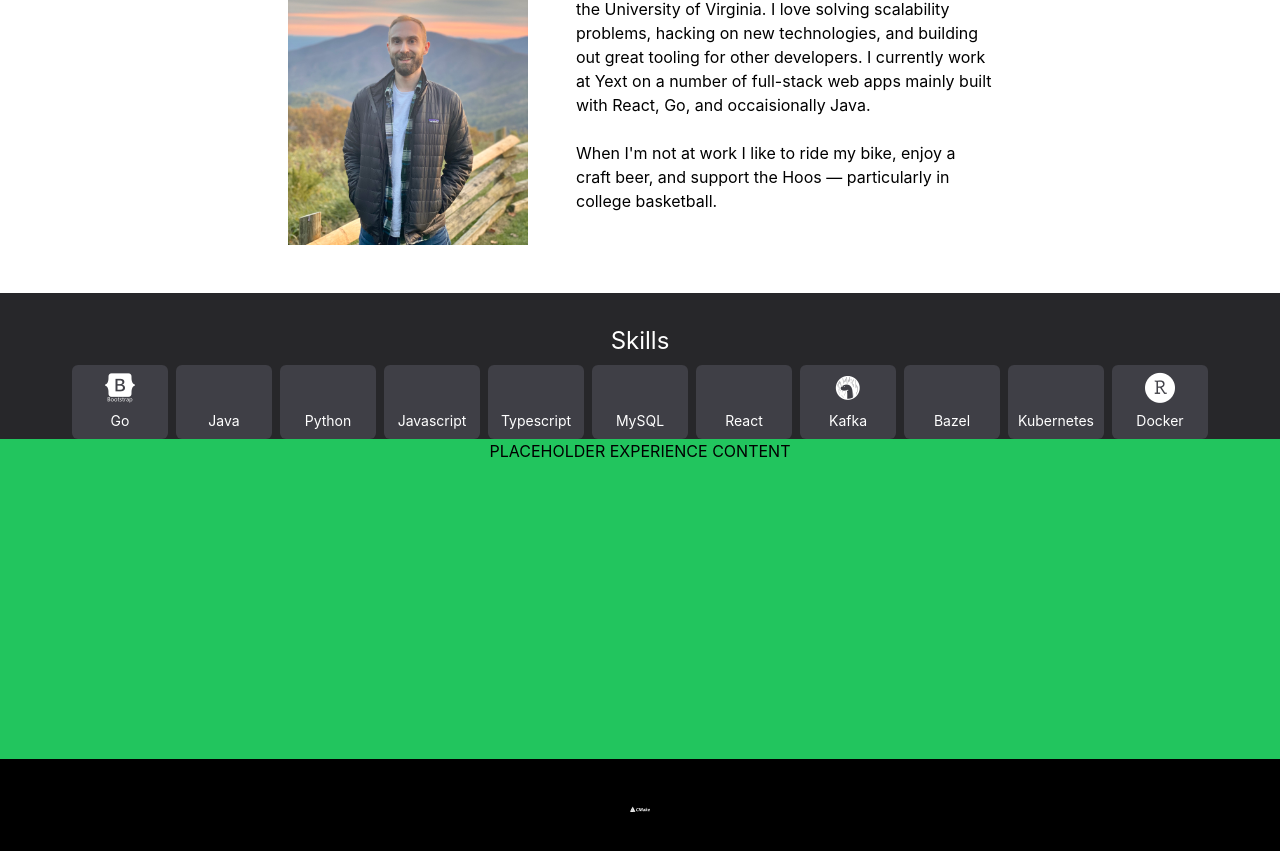
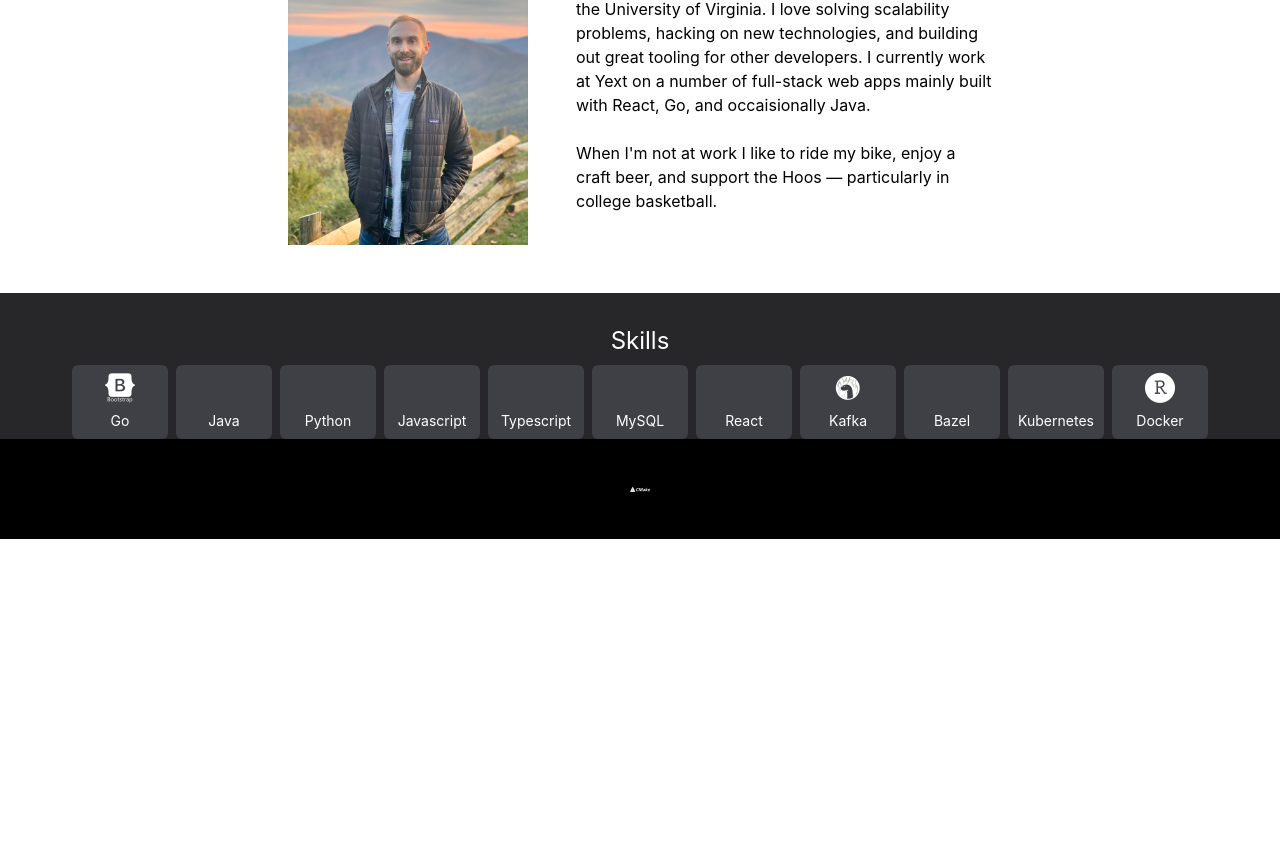
Before and after one commit to mancusi/mancusi.github.io, a React (Vite) app: page / in a window 1280 px wide. Shown: the part 971-1822 px from the top of the page. After the commit the page ends 1510 px from the top, so only its background shows below. Built offline with nearby package versions, Linux system fonts and the light colour scheme.

Commit message:
temporarily remove experience until implementation is complete

```diff
--- a/src/App.tsx
+++ b/src/App.tsx
@@ -10,7 +10,6 @@ function App() {
       <Header />
       <AboutMe />
       <Skills/>
-      <Experience/>
       <Footer/>
     </>
   );
```
